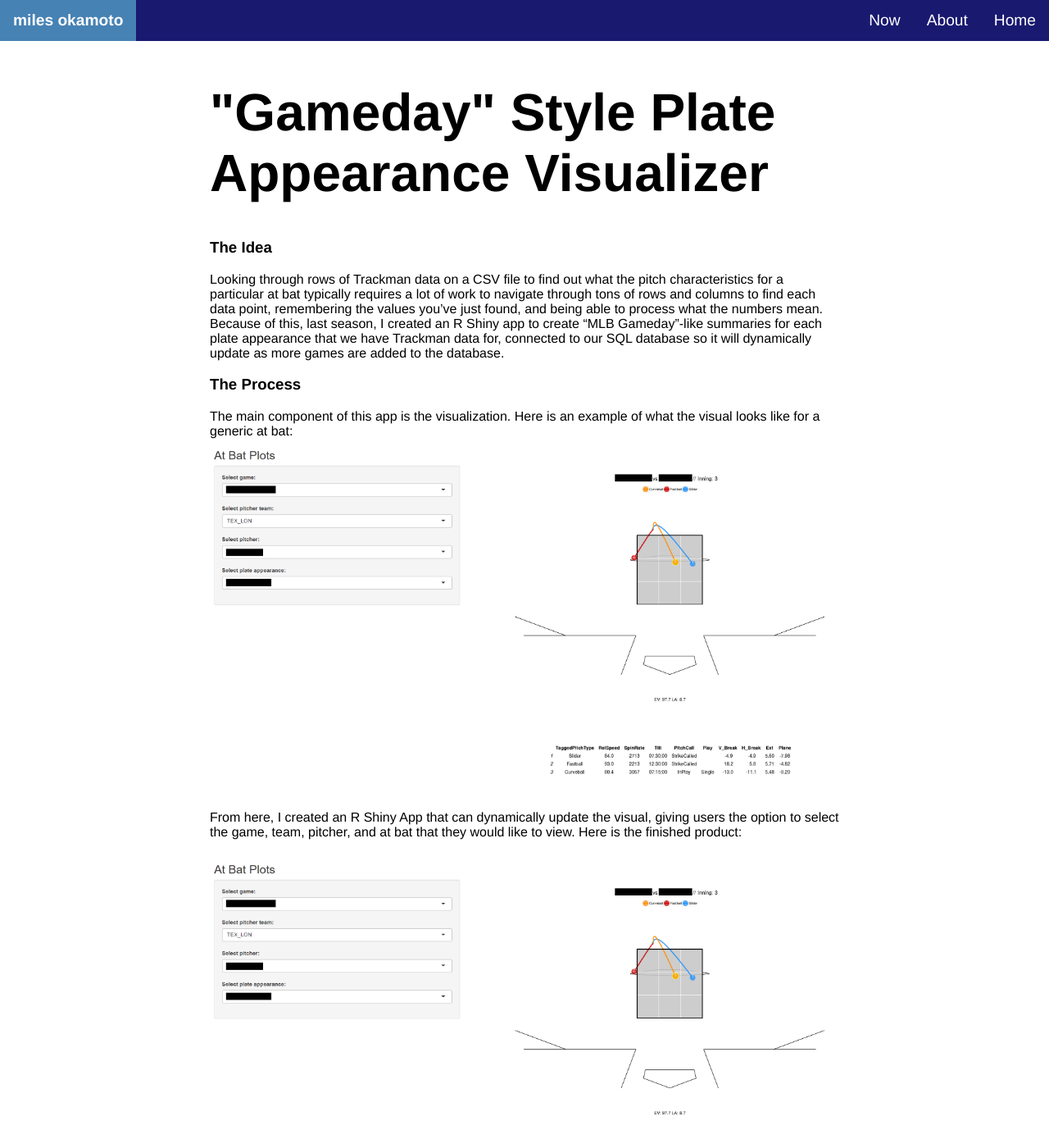
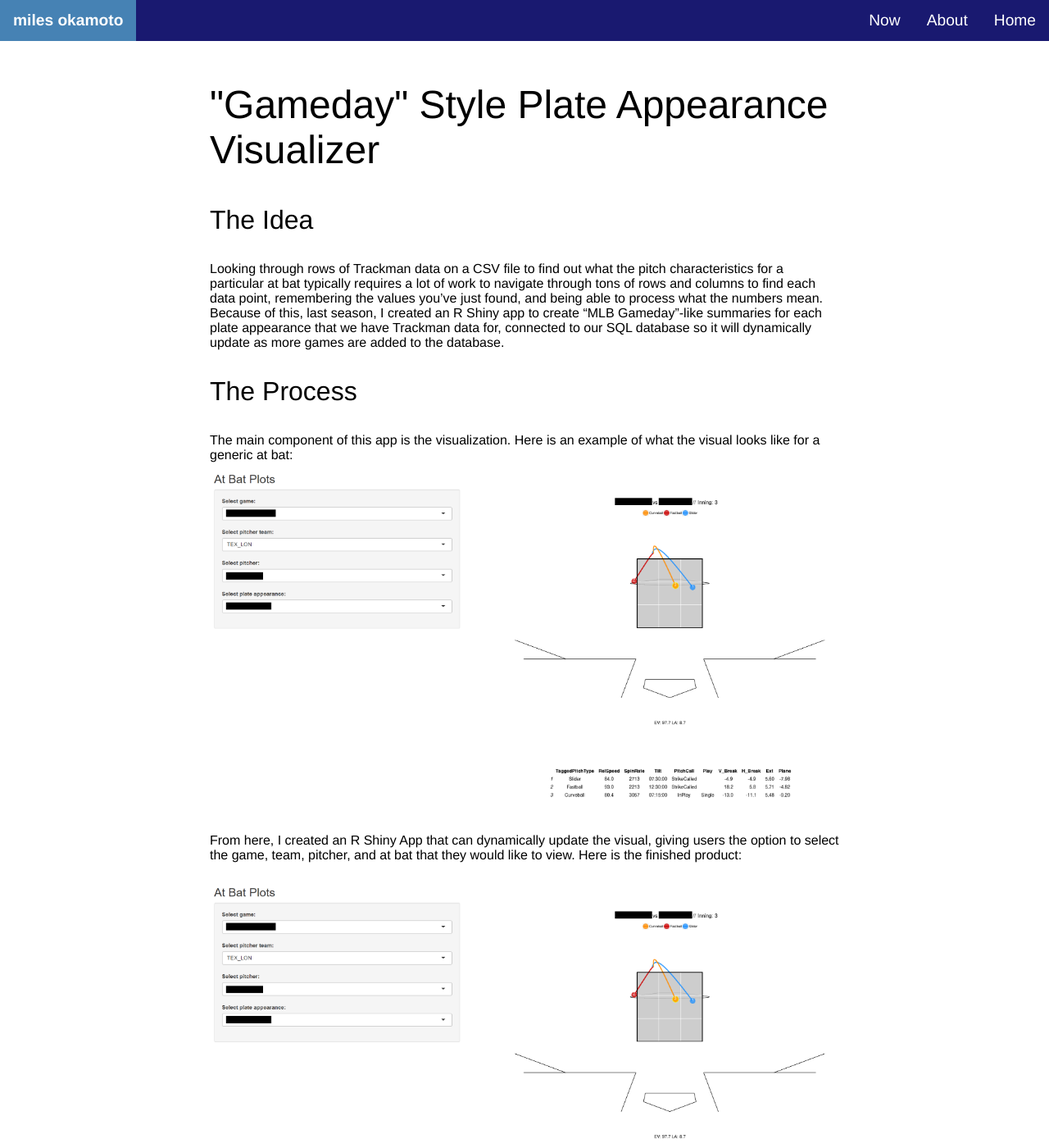
Before and after one commit to milesok/milesok.github.io, a Jekyll site: the page built from _posts/ncaa-baseball/2019-10-22--gameday-style-plate-appearance-visualizer.md, in a window 1280 px wide and 1400 px high. Shown: the whole window at 82% size. Built offline with Jekyll 4.4.1, drawn with Linux system fonts in a browser that asks for light colours; some web fonts are replaced; a file with an impossible date is left out.

Commit message:
update h2 h3 styling
change title/subtitle styling

```diff
--- a/_layouts/post.html
+++ b/_layouts/post.html
@@ -3,10 +3,10 @@ layout: default
 ---
   <div>
   {%- if page.title -%}
-    <h1>{{ page.title }}</h1>
+    <h2>{{ page.title }}</h2>
   {%- endif -%}
   {%- if page.subtitle -%}
-    <h2>{{ page.subtitle }}</h1>
+    <h3>{{ page.subtitle }}</h3>
   {%- endif -%}
     {{ content }}
   </div>
--- a/_sass/main.scss
+++ b/_sass/main.scss
@@ -9,6 +9,14 @@ body {
 }
 h1 {
   font: 700 400% $font-stack;
+  color: $primary-color;
+}
+h2 {
+  font: 500 300% $font-stack;
+  color: $primary-color;
+}
+h3 {
+  font: 300 200% $font-stack;
   color: $primary-color;
 }
 nav {
```
